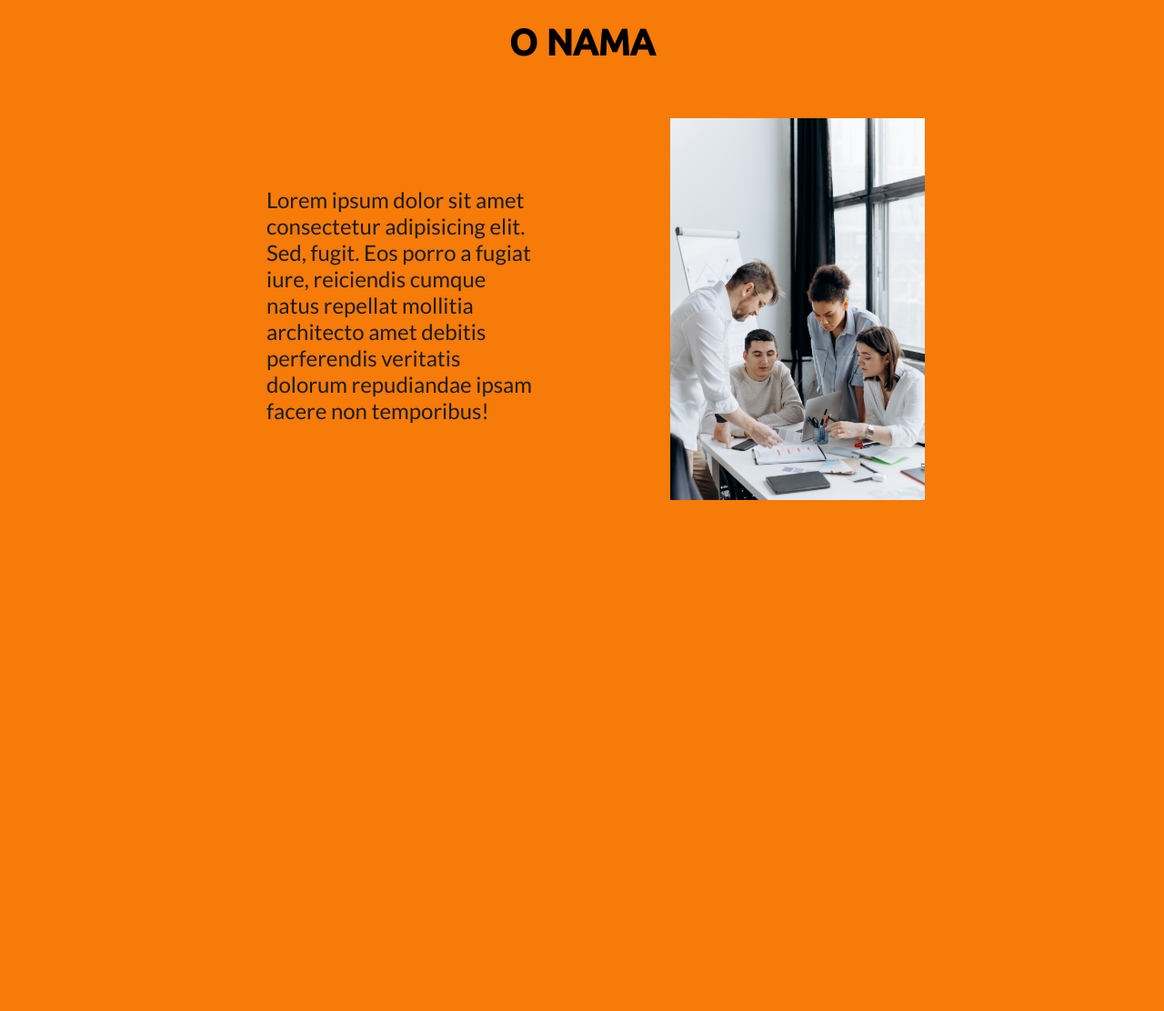
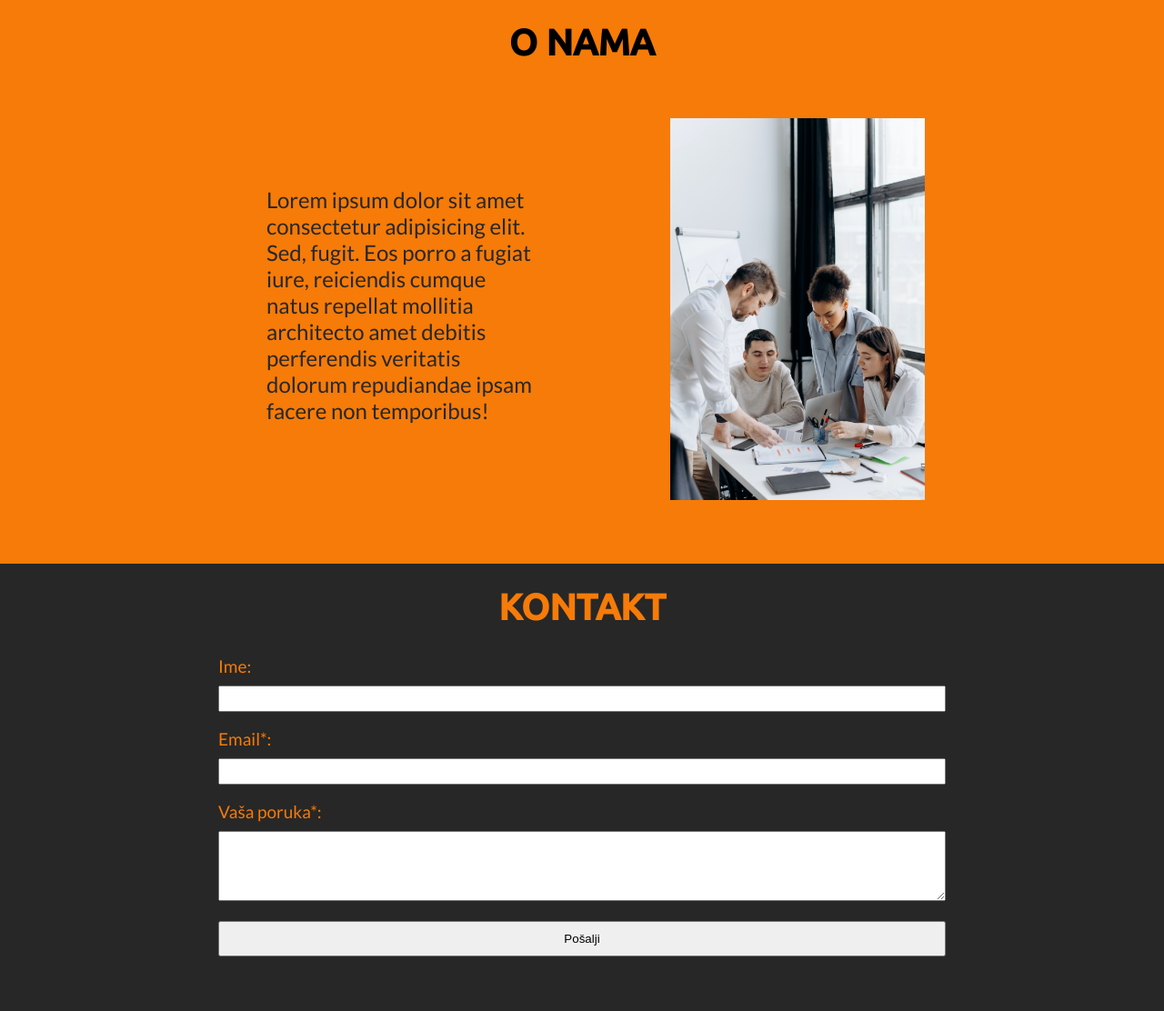
Before and after one commit to dtomicic/course-website, a PHP site: page / in a window 1280 px wide. Shown: the part 673-1785 px from the top of the page at 91% size. Before the commit the page ends 1223 px from the top, so only its background shows below. Run offline with PHP 8.4, Linux system fonts and the light colour scheme; some libraries are stand-ins or nearby versions.

Commit message:
third section done

```diff
--- a/assets/css/main.css
+++ b/assets/css/main.css
@@ -31,7 +31,7 @@
 }
 
 .navbar__links a {
-  color: #1C1C1C;
+  color: #272727;
   padding: 0.625rem;
 }
 
@@ -206,7 +206,7 @@
   margin-top: 0.3125rem;
   font-family: "Lato";
   font-weight: 400;
-  color: #1C1C1C;
+  color: #272727;
 }
 
 @media (min-width: 768px) {
@@ -251,6 +251,89 @@
   }
 }
 
+.section__third {
+  background-color: #272727;
+}
+
+.section__third-header {
+  display: -webkit-box;
+  display: -ms-flexbox;
+  display: flex;
+  -webkit-box-pack: center;
+      -ms-flex-pack: center;
+          justify-content: center;
+}
+
+.section__third-heading {
+  color: #F67B08;
+  font-family: "Ubuntu";
+  margin-top: 1.5625rem;
+}
+
+.section__third-main {
+  display: -webkit-box;
+  display: -ms-flexbox;
+  display: flex;
+  -webkit-box-orient: vertical;
+  -webkit-box-direction: normal;
+      -ms-flex-direction: column;
+          flex-direction: column;
+  -webkit-box-align: center;
+      -ms-flex-align: center;
+          align-items: center;
+  -webkit-box-pack: center;
+      -ms-flex-pack: center;
+          justify-content: center;
+  margin-top: 1.875rem;
+  padding-bottom: 3.125rem;
+}
+
+.section__third-label {
+  font-family: "Lato";
+  color: #F67B08;
+}
+
+.section__third-input {
+  padding: 0.3125rem;
+  margin-top: 0.625rem;
+}
+
+.section__third-textinput {
+  margin-top: 0.625rem;
+}
+
+.section__third-submitbtn {
+  padding: 0.625rem;
+  width: 100%;
+}
+
+@media (min-width: 768px) {
+  .section__third-main {
+    padding-bottom: 3.75rem;
+  }
+  .section__third-heading {
+    font-size: 2.5rem;
+  }
+  .section__third-label {
+    font-size: 1.1875rem;
+  }
+  .section__third-input {
+    width: 25rem;
+  }
+  .section__third-textinput {
+    width: 25rem;
+  }
+}
+
+@media (min-width: 1150px) {
+  .section__third-input {
+    width: 50rem;
+  }
+  .section__third-textinput {
+    width: 50rem;
+  }
+}
+
 * {
   margin: 0;
   padding: 0;
--- a/assets/scss/abstracts/_variables.scss
+++ b/assets/scss/abstracts/_variables.scss
@@ -4,7 +4,7 @@ $break-1150: 1150px;
 
 //Colors
 $main-color: #F67B08;
-$secondary-color: #1C1C1C;
+$secondary-color: #272727;
 $complimentary-color: #539FE6;
 
 //Fonts
--- /dev/null
+++ b/assets/scss/layout/_thirdsection.scss
@@ -0,0 +1,74 @@
+.section__third {
+  background-color: $secondary-color;
+
+  &-header {
+    display: flex;
+    justify-content: center;
+  }
+
+  &-heading {
+    color: $main-color;
+    font-family: $ubuntu;
+    margin-top: toRem(25);
+  }
+
+  &-main {
+    display: flex;
+    flex-direction: column;
+    align-items: center;
+    justify-content: center;
+    margin-top: toRem(30);
+    padding-bottom: toRem(50);
+  }
+
+  &-label {
+    font-family: $lato;
+    color: $main-color;
+  }
+
+  &-input {
+    padding: toRem(5);
+    margin-top: toRem(10);
+  }
+
+  &-textinput {
+    margin-top: toRem(10);
+  }
+
+  &-submitbtn {
+    padding: toRem(10);
+    width: 100%;
+  }
+}
+
+@media (min-width: $break-mobile) {
+  .section__third-main {
+    padding-bottom: toRem(60);
+  }
+
+  .section__third-heading {
+    font-size: toRem(40);
+  }
+
+  .section__third-label {
+    font-size: toRem(19);
+  }
+
+  .section__third-input {
+    width: toRem(400);
+  }
+
+  .section__third-textinput {
+    width: toRem(400);
+  }
+}
+
+@media (min-width: $break-1150) {
+  .section__third-input {
+    width: toRem(800);
+  }
+
+  .section__third-textinput {
+    width: toRem(800);
+  }
+}
--- a/assets/scss/main.scss
+++ b/assets/scss/main.scss
@@ -4,4 +4,5 @@
 @import "layout/navigation";
 @import "layout/mainsection";
 @import "layout/secondsection";
+@import "layout/thirdsection";
 @import "base/typography";
--- a/index.html
+++ b/index.html
@@ -28,8 +28,8 @@
 
     <div class="navbar__items-right" id="navbar__links">
       <ul class="navbar__links" >
-        <li class="navbar__link"><a href="/">O nama</a></li>
-        <li class="navbar__link"><a href="/">Kontakt</a></li>
+        <li class="navbar__link"><a href="#about">O nama</a></li>
+        <li class="navbar__link"><a href="#contact">Kontakt</a></li>
         <li class="navbar__link"><a href="/">Tečajevi</a></li>
       </ul>
     </div>
@@ -42,7 +42,7 @@
     </div>
   </section>
 
-  <section class="section__second">
+  <section class="section__second" id="about">
     <div class="section__second-header">
       <h2 class="section__second-heading">O NAMA</h2>
     </div>
@@ -52,6 +52,23 @@
     </div>
   </section>
 
+  <section class="section__third" id="contact">
+    <div class="section__third-header">
+      <h2 class="section__third-heading">KONTAKT</h2>
+    </div>
+    <div class="section__third-main">
+      <form class="section__third-form">
+        <label for="name" class="section__third-label">Ime:</label><br>
+        <input type="text" class="section__third-input"><br><br>
+        <label for="email" class="section__third-label">Email*:</label><br>
+        <input type="email" class="section__third-input" required><br><br>
+        <label for="textmsg" class="section__third-label">Vaša poruka*:</label><br>
+        <textarea class="section__third-textinput" cols="25" rows="5" required></textarea><br><br>
+        <input type="submit" value="Pošalji" class="section__third-submitbtn">
+      </form>
+    </div>
+  </section>
+
 <!-- Javascript -->
 <script src="/assets/js/main.js"></script>
 </body>
```
Also changed, not shown: 2 other files.
